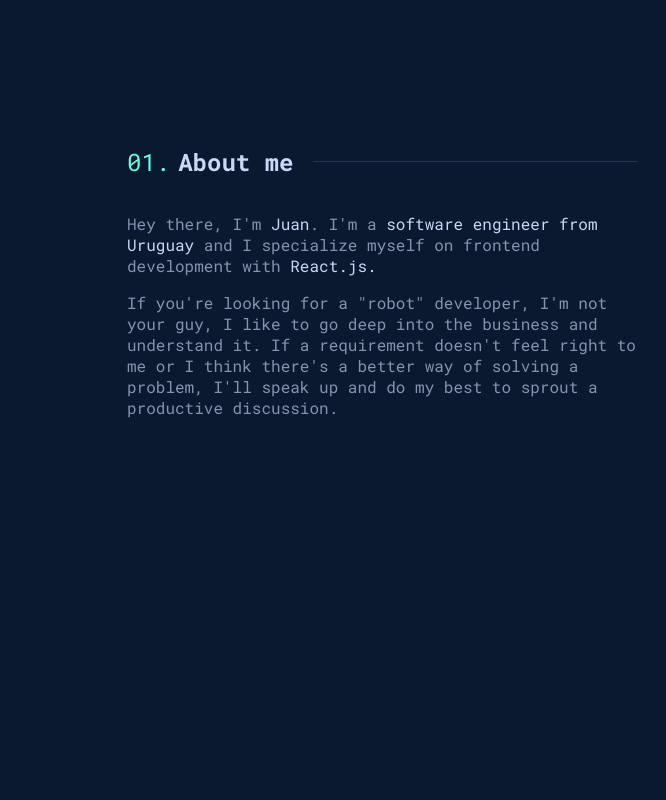
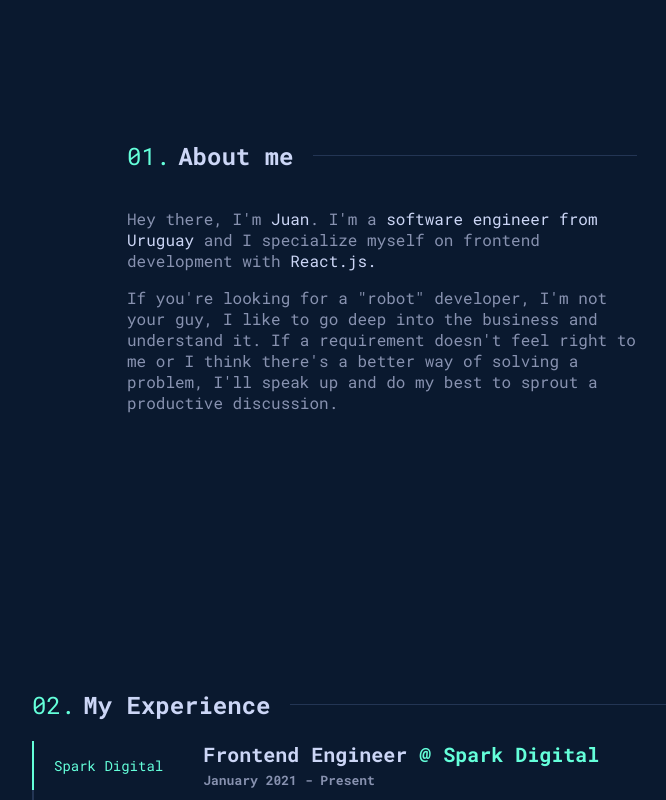
Before and after one commit to JRebella/portfolio, a Next.js app: page / in a window 1280 px wide. Shown: the part 920-1720 px from the top of the page, without its empty margins (258-924 px from the left). Built offline with nearby package versions, Linux system fonts and the light colour scheme.

Commit message:
feat: vertical rhythm  and tabs button color

```diff
--- a/components/Tabs/tabs.module.scss
+++ b/components/Tabs/tabs.module.scss
@@ -26,7 +26,8 @@
 
   cursor: pointer;
 
-  transition: color 0.35s ease-out, background-color 0.15s ease-out;
+  transition: color 0.35s ease-out, background-color 0.15s ease-out,
+    border-color 0.35s ease-out;
 
   &:hover {
     background-color: var(--ds-bg-accent);
@@ -34,6 +35,7 @@
 
   &.active {
     color: var(--ds-primary);
+    border-color: var(--ds-primary);
   }
 }
 
--- a/pages/home.module.scss
+++ b/pages/home.module.scss
@@ -5,12 +5,14 @@
 
   counter-reset: section;
   section {
-    min-height: 100vh;
+    min-height: 20vh;
     display: flex;
     flex-direction: column;
     align-items: center;
 
-    justify-content: center;
+    justify-content: flex-start;
+
+    margin-top: 240px;
 
     h2 {
       display: flex;
@@ -45,6 +47,8 @@
 
   .home-section {
     justify-content: space-between;
+    margin-top: 0;
+    min-height: 100vh;
   }
 }
 
```
